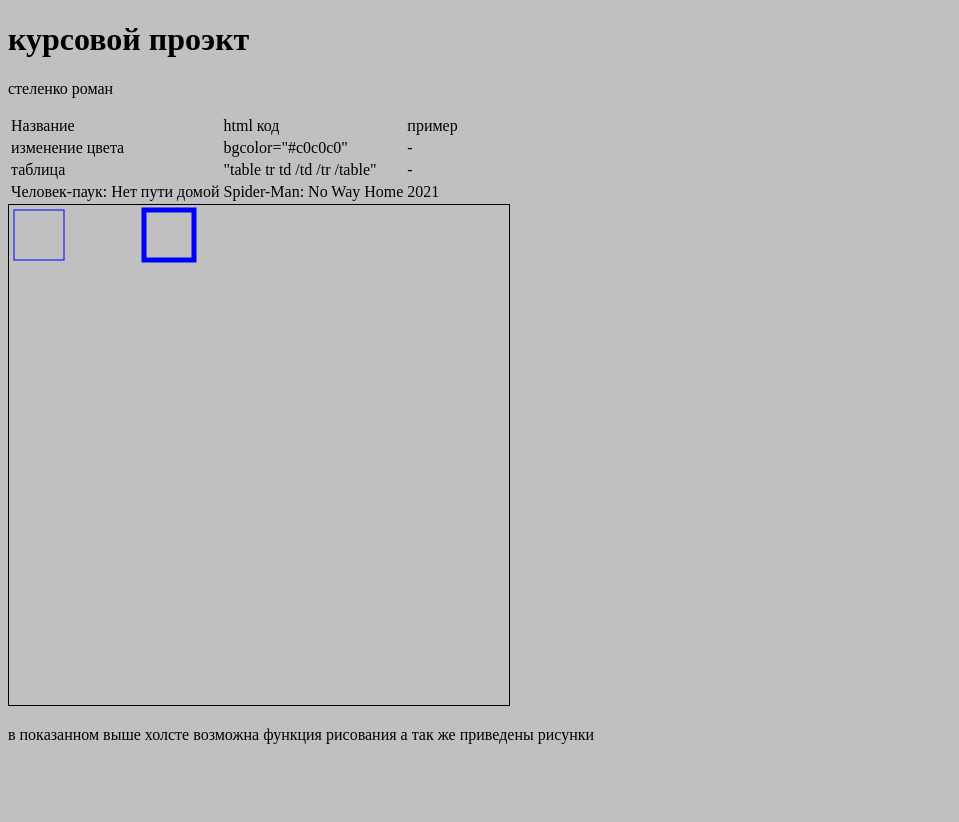
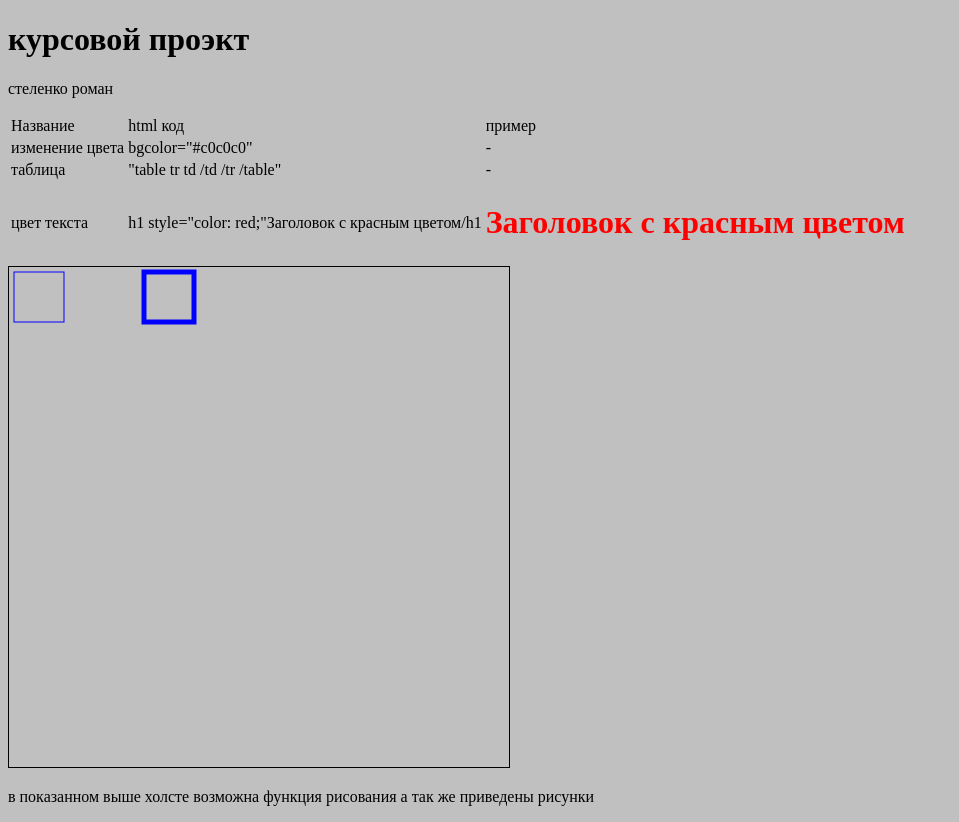
Before and after one commit to roma3718/jhui, a plain HTML site: page index.html in a window 1280 px wide. Shown: the whole page, without its empty margins (0-959 px from the left). Before the commit the page ends 800 px from the top, so only its background shows below. Drawn offline with Linux system fonts and the light colour scheme.

Commit message:
Update index.html

```diff
--- a/index.html
+++ b/index.html
@@ -28,9 +28,9 @@
         <td>-</td>
     </tr>
     <tr>
-        <td>Человек-паук: Нет пути домой</td>
-        <td>Spider-Man: No Way Home</td>
-        <td>2021</td>
+        <td>цвет текста</td>
+        <td> h1 style="color: red;"Заголовок с красным цветом/h1 </td>
+        <td> <h1 style="color: red;">Заголовок с красным цветом</h1> </td>
     </tr>
 </table>
 <canvas id="myCanvas" width="500" height="500" style="border:1px solid black;" onmousedown="startDrawing(event);" onmousemove="draw(event);" onmouseup="stopDrawing();"></canvas>
```
